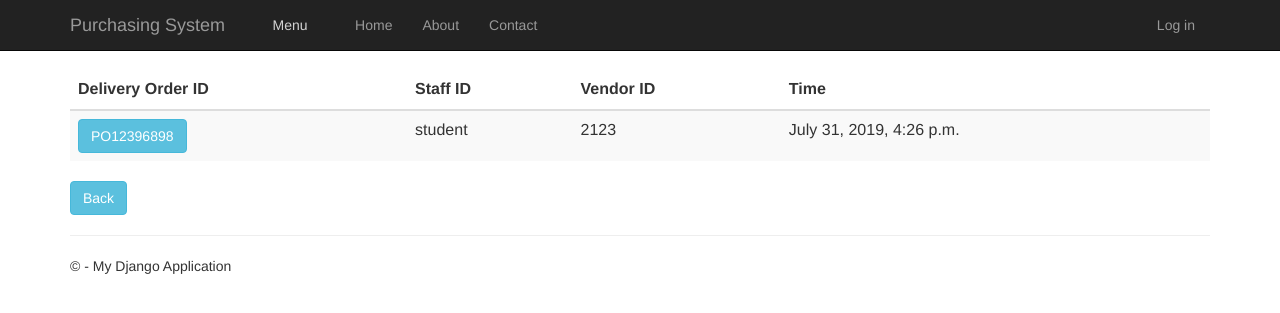
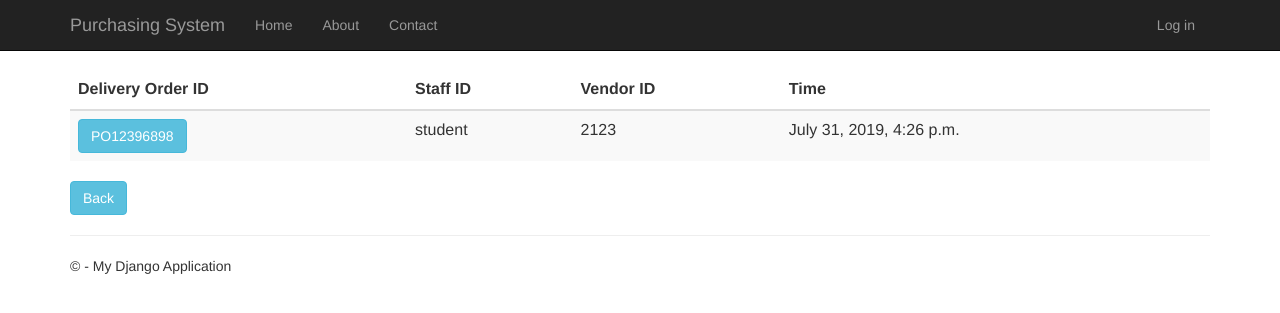
Before and after one commit to 1141228704/Group-6-Purchasing-System, a Django app: page /deliveryorderhistory in a window 1280 px wide. Shown: the top 313 px of the page. Run offline with Django 3.2, Linux system fonts and the light colour scheme; data comes from the database, SQL or seed files in the repository; both versions use the stored data as it was after the commit; some libraries are stand-ins or nearby versions.

Commit message:
Revert "Display staff id in the Purchase Order confirmation"

```diff
--- a/Purchasing System/PurchaseOrder/templates/PurchaseOrder/purchaseorderconfirmation.html
+++ b/Purchasing System/PurchaseOrder/templates/PurchaseOrder/purchaseorderconfirmation.html
@@ -18,7 +18,7 @@
             <div class="col">
                 <label class="labelpodetails fontlabel">Company Information</label>
               <textarea type="text" class="infobox" name="staff_info" readonly>{{staff.person_name}} &#13;&#10;{{staff.person_address}} &#13;&#10;{{staff.person_phone_number}}</textarea>
-                <input type="text" class="hideinfo" name="staff_id" value="{{staff_id}}">
+                <input type="text" class="hideinfo" name="staff_id" value="{{staff.id}}">
             </div>
             <div class="col">
                 <label class="labelpodetails fontlabel">Vendor Information</label>
--- a/Purchasing System/app/templates/app/layout.html
+++ b/Purchasing System/app/templates/app/layout.html
@@ -23,62 +23,6 @@
             </div>
             <div class="navbar-collapse collapse">
                 <ul class="nav navbar-nav">
-                    <li>
-                        <div class="btn-group dropright">
-                           <button class="btn btn-secondary dropdown-toggle" type="button" id="dropdownMenuButton" data-toggle="dropdown" aria-haspopup="true" aria-expanded="false" style="width: 100px; height: 50px; background-color: inherit; color: lightgray;">
-                            Menu
-                          </button>
-                          <div class="dropdown-menu" aria-labelledby="dropdownMenuButton">
-                               <form class="margintop" action='purchaserequisitionform' method='GET'>
-                                    <button type="submit" class="btn btn-info" style="width: 100%;">Create Purchase Requisition</button><br />
-                                </form>
-
-                                <form class="margintop" action='purchaserequisitionhistory' method='GET'>
-                                    <button type="submit" class="btn btn-outline-info waves-effect" style="width: 100%;">View Purchase Requisition</button><br />
-                                </form>
-
-                                <form class="margintop" action='requestforquotationform' method='GET'>
-                                    <button type="submit" class="btn btn-info" style="width: 100%;">Create Request For Quotation</button><br />
-                                </form>
-
-                                <form class="margintop" action='requestforquotationhistory' method='GET'>
-                                    <button type="submit" class="btn btn-outline-info waves-effect" style="width: 100%;">View Request For Quotation</button><br />
-                                </form>
-
-                                <form class="margintop" action='quotationform' method='GET'>
-                                    <button type="submit" class="btn btn-info" style="width: 100%;">Record Quotation</button><br />
-                                </form>
-
-                                <form class="margintop" action='quotationhistory' method='GET'>
-                                    <button type="submit" class="btn btn-outline-info waves-effect" style="width: 100%;">View Quotation</button><br />
-                                </form>
-
-                                <form class="margintop" action='purchaseorderform' method='GET'>
-                                    <button type="submit" class="btn btn-info" style="width: 100%;">Issue Purchase Order</button><br />
-                                </form>
-
-                                <form class="margintop" action='purchaseorderhistory' method='GET'>
-                                    <button type="submit" class="btn btn-outline-info waves-effect" style="width: 100%;">View Purchase Order</button><br />
-                                </form>
-
-                                <form class="margintop" action='deliveryorderform' method='GET'>
-                                    <button type="submit" class="btn btn-info" style="width: 100%;">Record Delivery Order</button><br />
-                                </form>
-
-                                <form class="margintop" action='deliveryorderhistory' method='GET'>
-                                    <button type="submit" class="btn btn-outline-info waves-effect" style="width: 100%;">View Delivery Order</button><br />
-                                </form>
-
-                                <form class="margintop" action='invoiceform' method='GET'>
-                                    <button type="submit" class="btn btn-info" style="width: 100%;">Record Invoice</button><br />
-                                </form>
-
-                                <form class="margintop" action='invoicehistory' method='GET'>
-                                    <button type="submit" class="btn btn-outline-info waves-effect" style="width: 100%;">Invoice History</button><br />
-                                </form>
-                          </div>
-                        </div>
-                    </li>
                     <li><a href="{% url 'home' %}">Home</a></li>
                     <li><a href="{% url 'about' %}">About</a></li>
                     <li><a href="{% url 'contact' %}">Contact</a></li>
```
Also changed, not shown: Purchasing System/app/static/app/content/bootstrap.css, Purchasing System/db.sqlite3.
